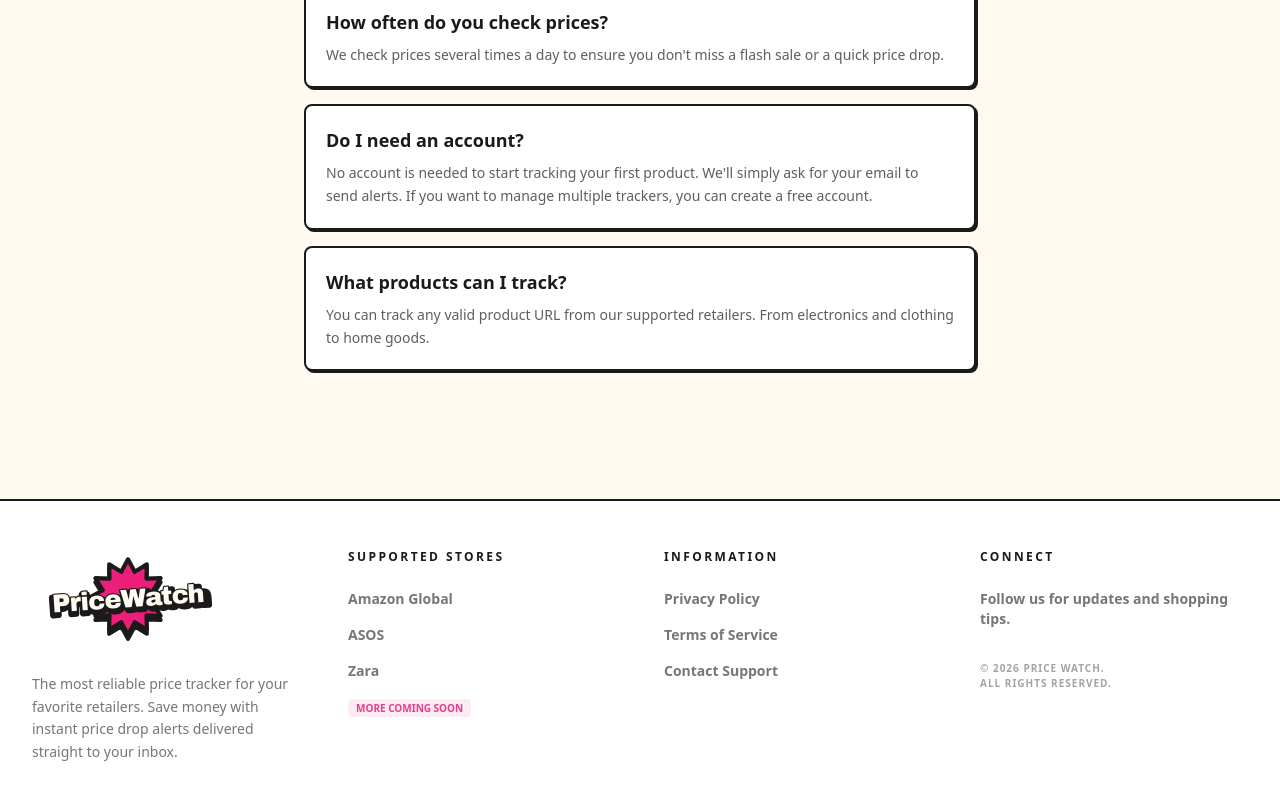
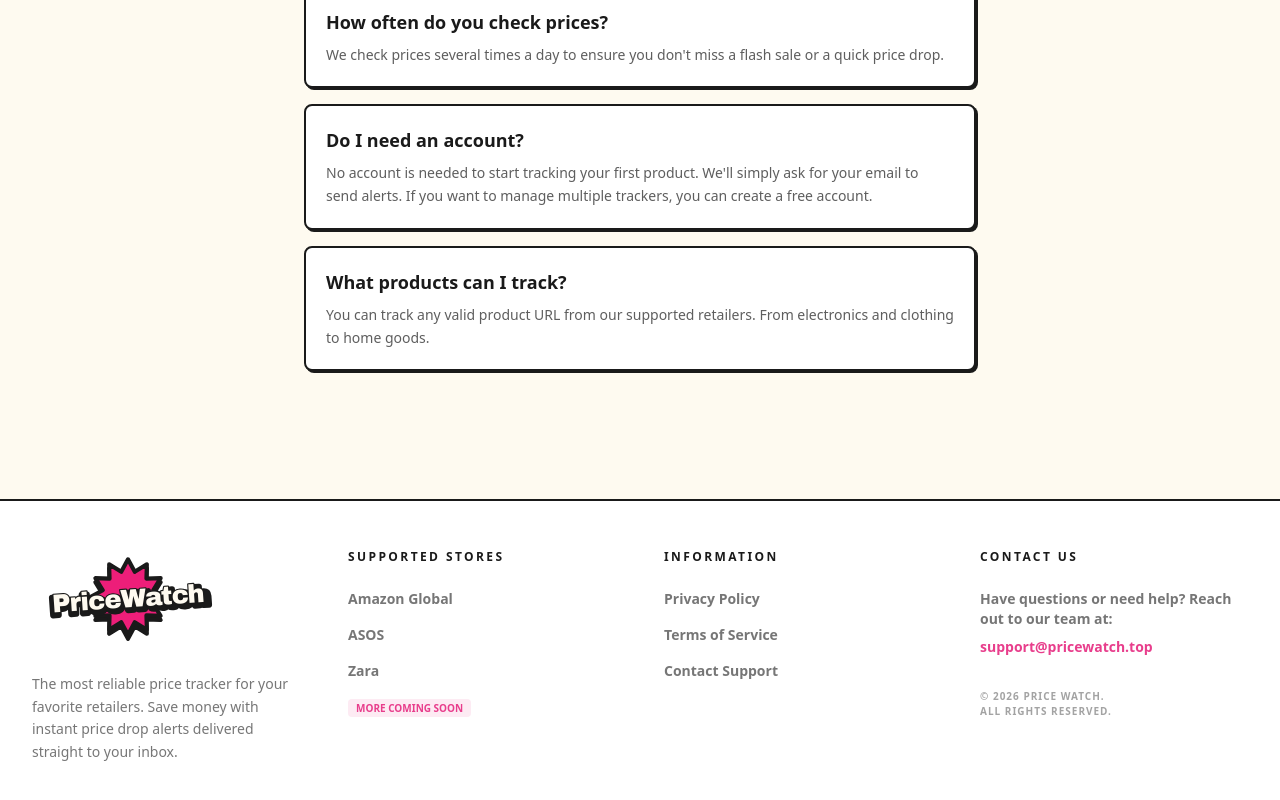
Before and after one commit to igorrr12/price-watch, a Next.js app: page / in a window 1280 px wide. Shown: the part 2527-3327 px from the top of the page. Built offline with nearby package versions, Linux system fonts and the light colour scheme; no server answers.

Commit message:
feat: added support email to footer and changed footer text

```diff
--- a/app/layout.tsx
+++ b/app/layout.tsx
@@ -168,12 +168,18 @@ export default async function RootLayout({ children }: { children: ReactNode })
                 </ul>
               </div>
 
-              {/* Social/Copyright Col */}
+              {/* Contact Col */}
               <div>
-                <h4 className="text-xs font-black uppercase tracking-[0.2em] text-charcoal">Connect</h4>
+                <h4 className="text-xs font-black uppercase tracking-[0.2em] text-charcoal">Contact Us</h4>
                 <p className="mt-6 text-sm font-bold text-charcoal/60">
-                  Follow us for updates and shopping tips.
+                  Have questions or need help? Reach out to our team at:
                 </p>
+                <a
+                  href="mailto:support@pricewatch.top"
+                  className="mt-2 block text-sm font-black text-brand hover:underline"
+                >
+                  support@pricewatch.top
+                </a>
                 <p className="mt-8 text-[10px] font-bold uppercase tracking-widest text-charcoal/40">
                   &copy; {new Date().getFullYear()} PRICE WATCH.<br />
                   ALL RIGHTS RESERVED.
```
